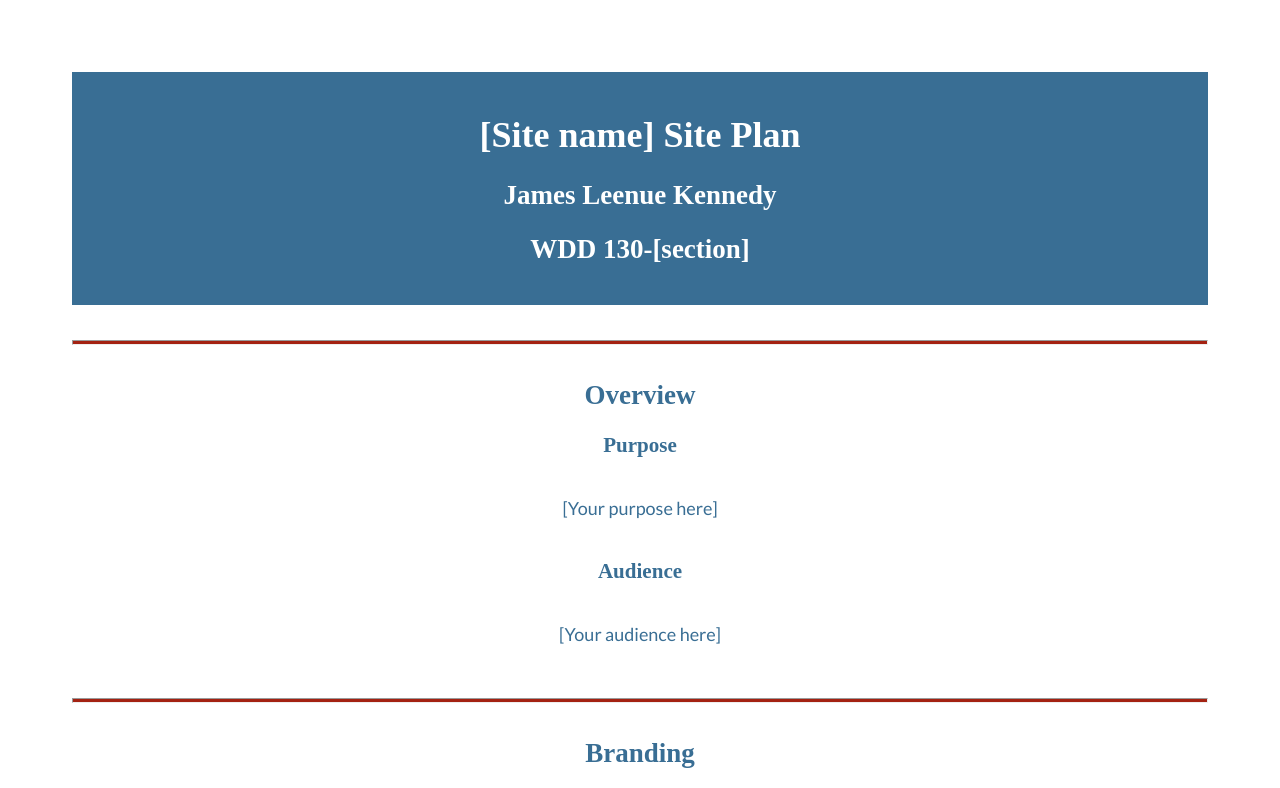
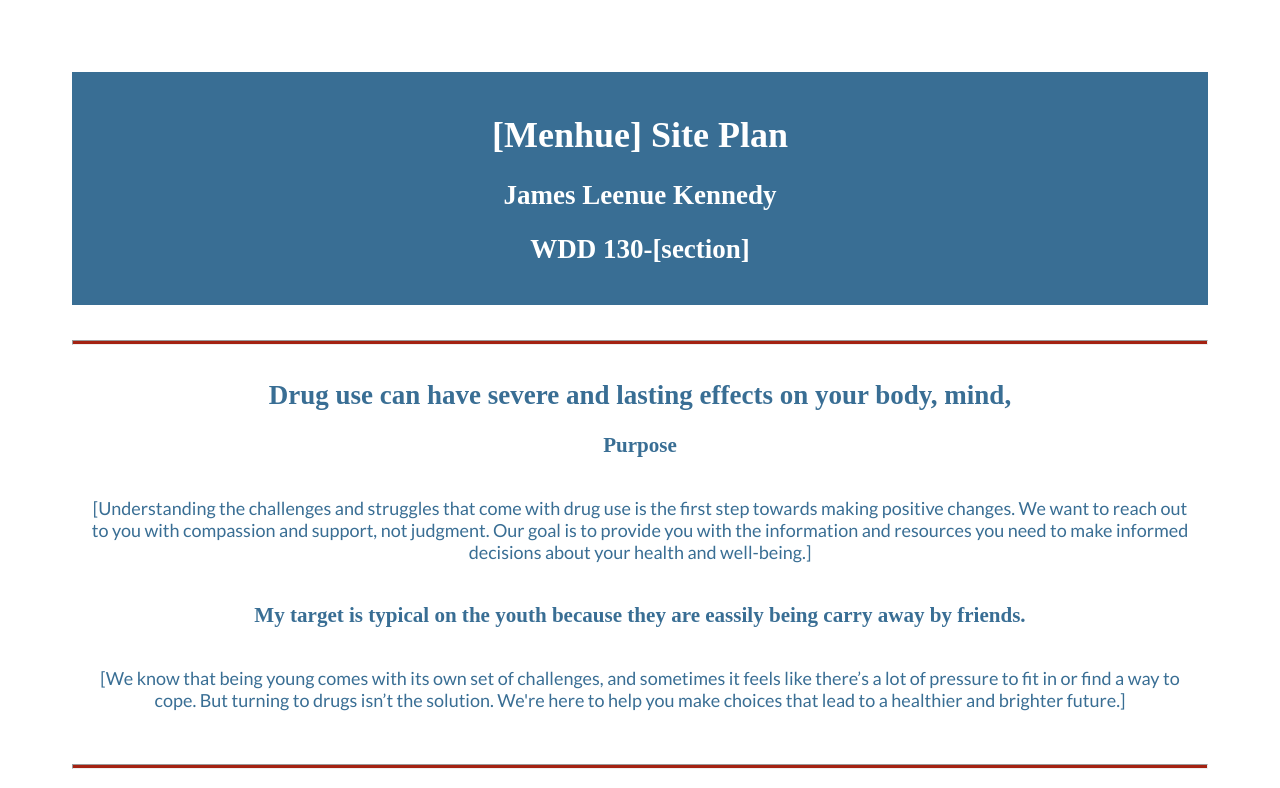
Before and after one commit to james1694/wdd130, a plain HTML site: page wwr/study4success/site-plan.html in a window 1280 px wide. Shown: the top 788 px of the page. Drawn offline with Linux system fonts and the light colour scheme; a web font is replaced by a local one.

Commit message:
site plan

```diff
--- a/wwr/study4success/site-plan.html
+++ b/wwr/study4success/site-plan.html
@@ -10,7 +10,7 @@
 
   <body>
     <header>
-      <h1>[Site name] Site Plan</h1>
+      <h1>[Menhue] Site Plan</h1>
       <h2>James Leenue Kennedy</h2>
       <h2>WDD 130-[section]</h2>
       <!-- In the header above, add the name or your site, your name and class number. For example if you are in section 3 you would put WDD 130.03 -->
@@ -19,13 +19,13 @@
 
       <!-- ------------------------Steps 2-3------------------------------ -->
       <hr>
-      <h2>Overview</h2>
+      <h2>Drug use can have severe and lasting effects on your body, mind,</h2>
       <h3>Purpose</h3>
-      <p>[Your purpose here]</p>  <!-- change this -->
+      <p>[Understanding the challenges and struggles that come with drug use is the first step towards making positive changes. We want to reach out to you with compassion and support, not judgment. Our goal is to provide you with the information and resources you need to make informed decisions about your health and well-being.]</p>  <!-- change this -->
 
 
-      <h3>Audience</h3>
-      <p>[Your audience here]</p>  <!-- change this -->
+      <h3>My target is typical on the youth because they are eassily being carry away by friends. </h3>
+      <p>[We know that being young comes with its own set of challenges, and sometimes it feels like there’s a lot of pressure to fit in or find a way to cope. But turning to drugs isn’t the solution. We're here to help you make choices that lead to a healthier and brighter future.]</p>  <!-- change this -->
 
       <hr>
       <h2>Branding</h2>
```
